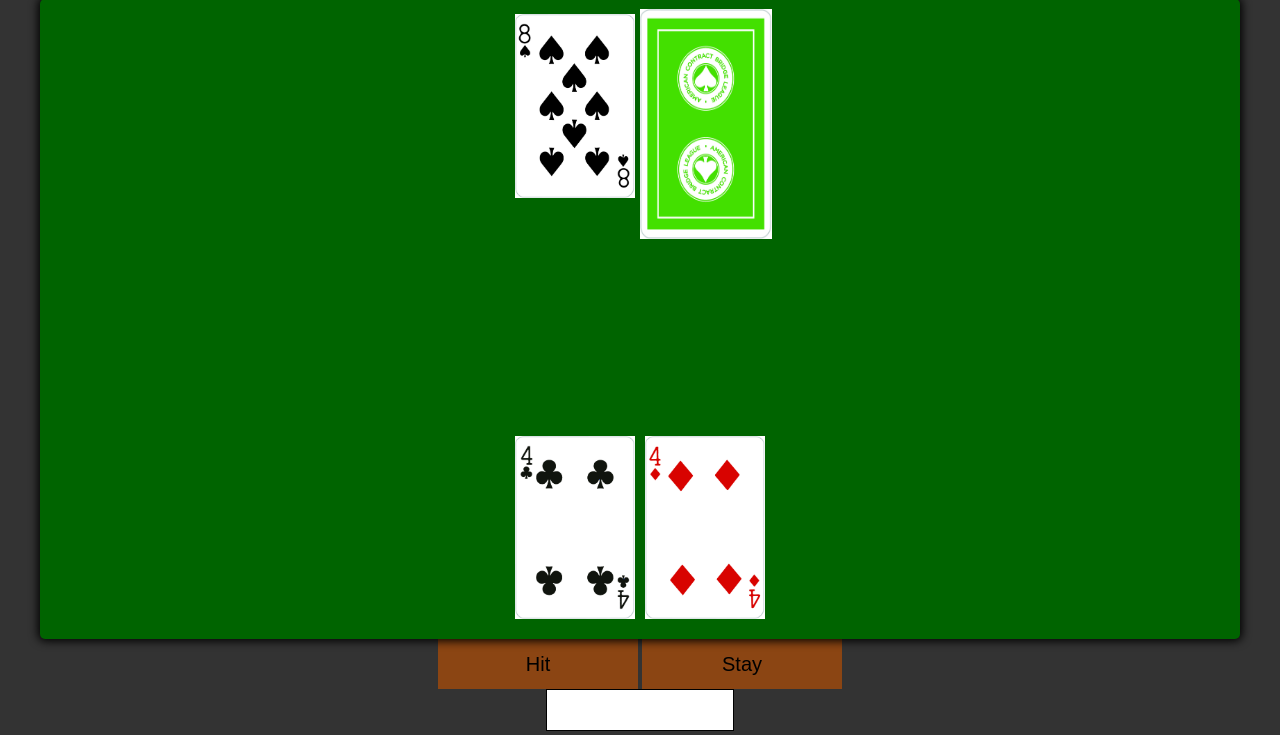
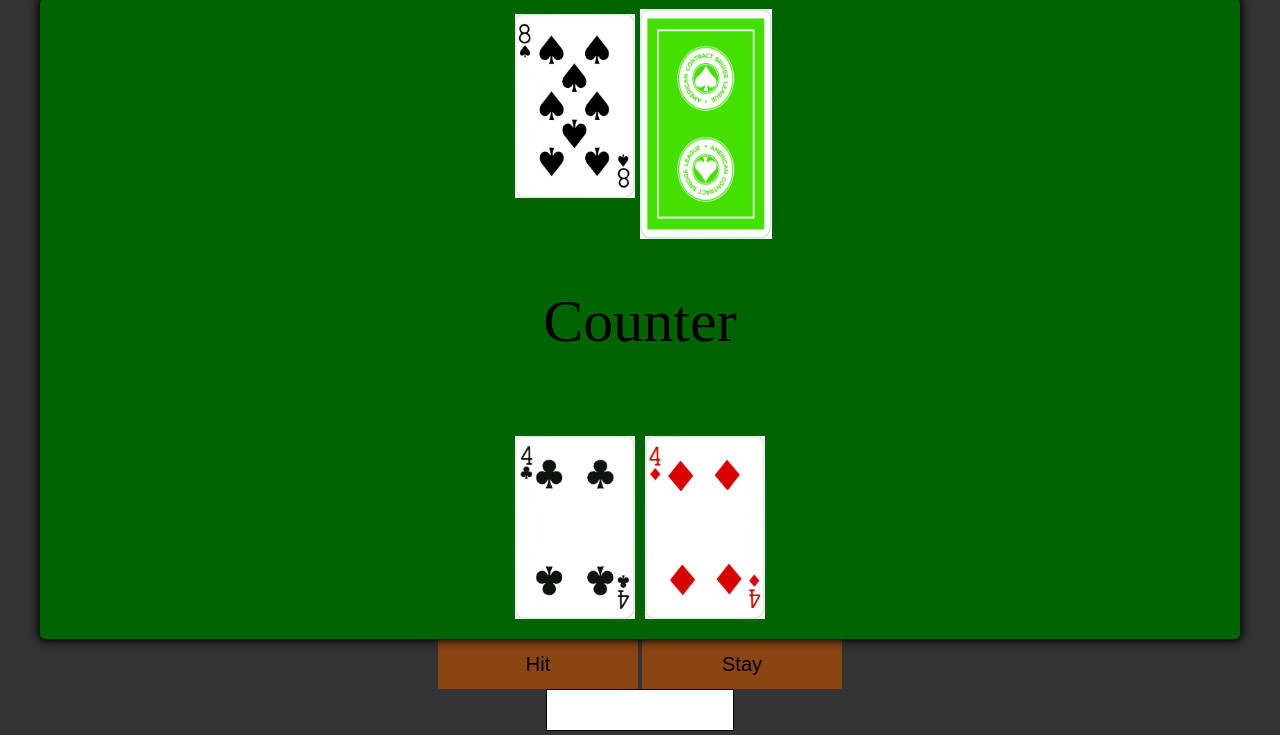
Before and after one commit to Losonczy/Blackjack, a Flask app: page /game in a window 1280 px wide. Shown: the part 106-841 px from the top of the page. Run offline with Flask 2, Linux system fonts and the light colour scheme.

Commit message:
creating counter in html

```diff
--- a/static/bj.css
+++ b/static/bj.css
@@ -11,12 +11,14 @@
   box-shadow: 0 0 10px 2px;
   text-align: center;
   font-size: 60px;
+  z-index: 0;
   }
 
 .card{
   width: 10%;
   height: 20%;
   padding: 5px;
+
 }
 .player_hand{
   position: absolute;
@@ -61,3 +63,10 @@ html, body {
   text-align: center;
   color: red;
 }
+
+.counter{
+position: absolute;
+  top: 45%;
+  text-align: center;
+  width: 100%;
+}
--- a/templates/game.html
+++ b/templates/game.html
@@ -10,10 +10,13 @@
 <div class="header">Black Jack</div>
 <div class="table" id="table">
     <div class="bank_hand" id="bank_hand"></div>
+
     <img  src="{{ url_for('static', filename="Green_back.jpg")}}"id="cardback" alt="card back" class="card_back">
+      <div class="counter">Counter</div>
     <div class="player_hand" id="player_hand"> </div>
 
 </div>
+
 
     <div class="controls">
         <button onclick ="hit()" id="hit-btn" class="start-btn btn">Hit</button>
```
